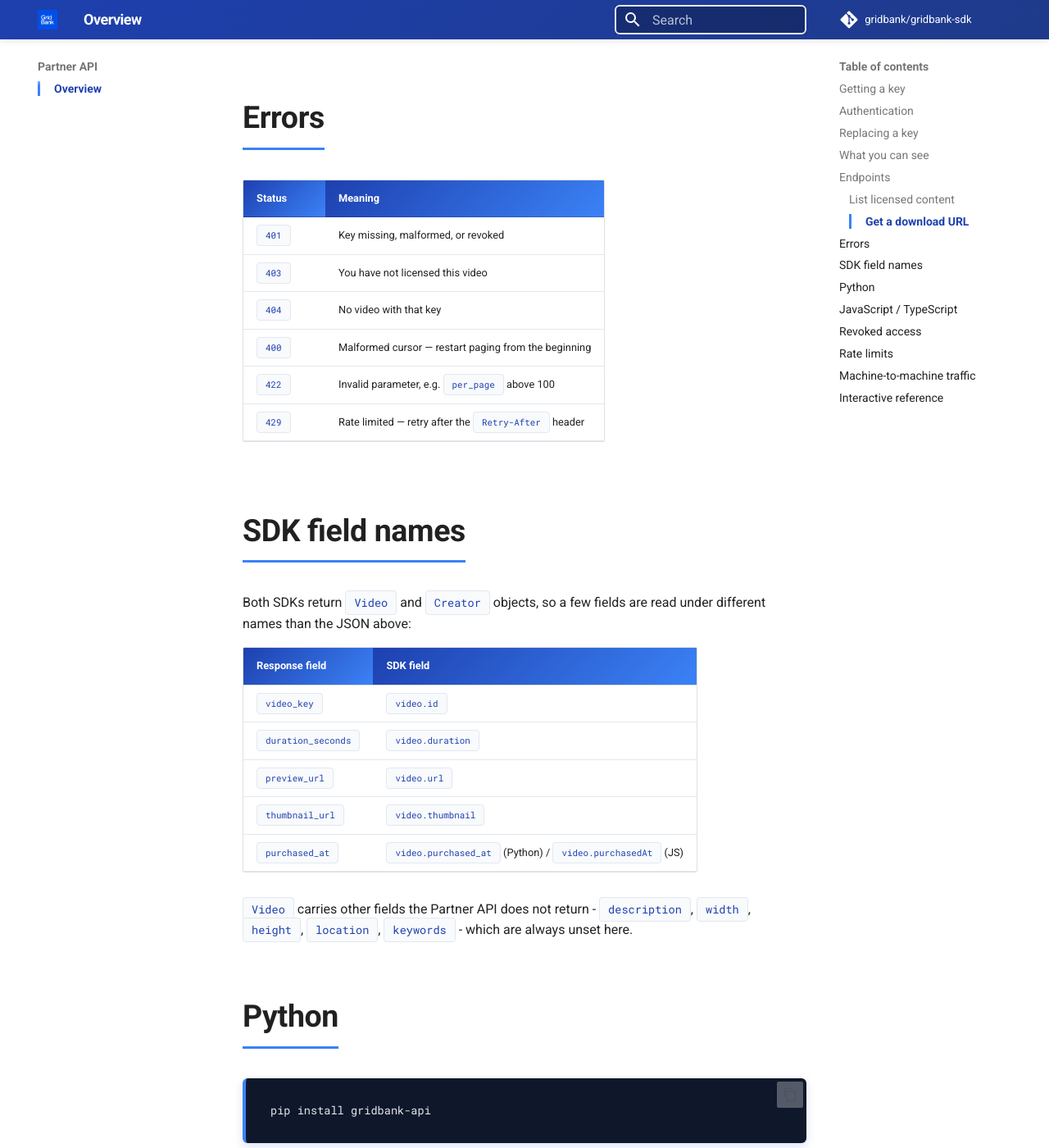
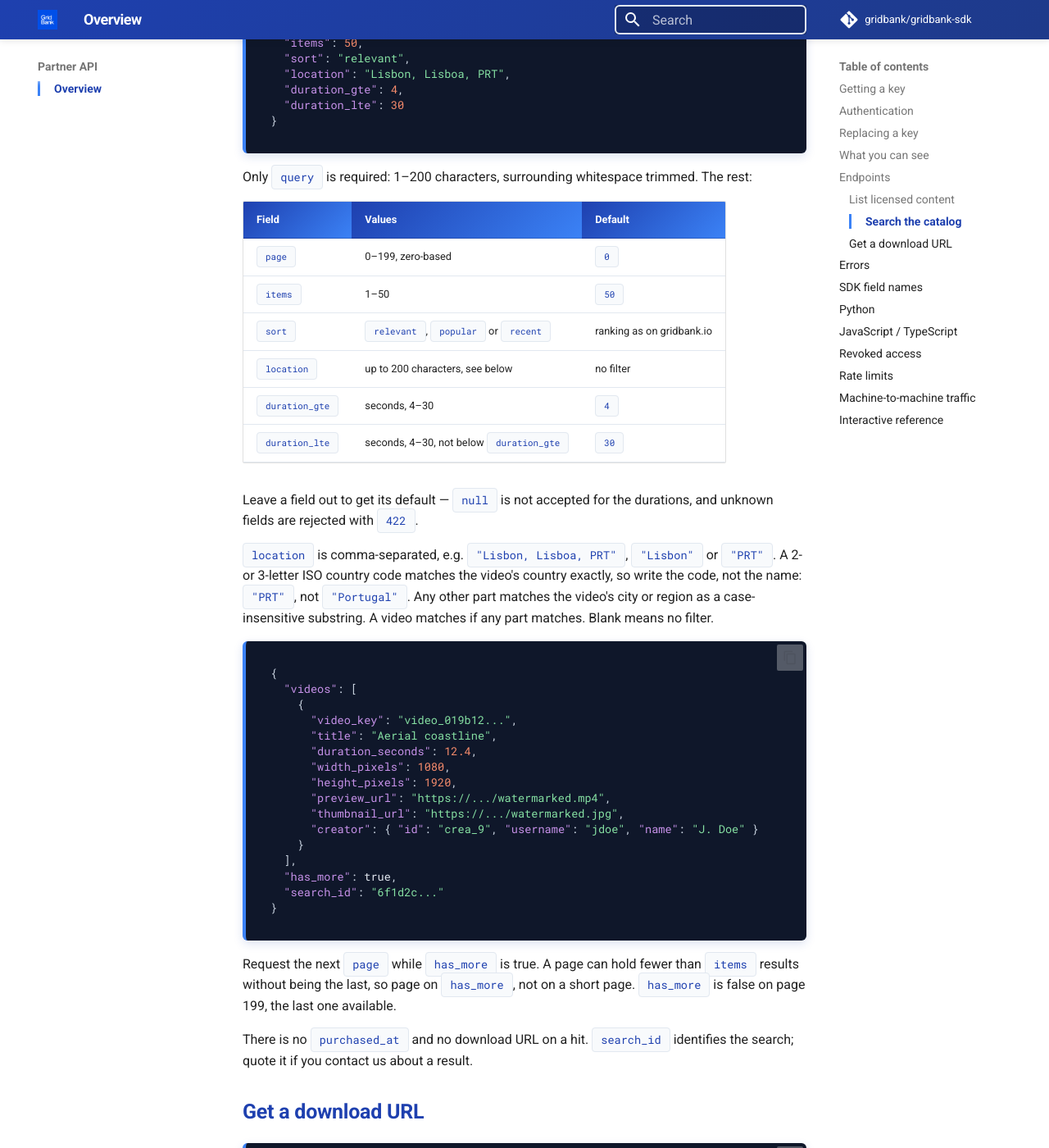
Before and after one commit to GridBank/gridbank-sdk, an MkDocs documentation site: the page built from docs/partner/index.md, in a window 1280 px wide and 1400 px high, scrolled down 2941 px. Shown: the whole window at 82% size. Built offline with MkDocs 1.6.1 and Material for MkDocs 9.7.7, drawn with Linux system fonts in a browser that asks for light colours; comment, search, counter and statistics services are not loaded; some of the changed text lies outside the part shown.

Commit message:
docs(86bc8p7fa): document Partner API catalog search
Endpoint, request fields, location format, paging on has_more (pages can
be short), and the SDK search() calls in the partner guide and READMEs.

Co-Authored-By: Claude Opus 5.5 <noreply@anthropic.com>

````diff
--- a/docs/partner/index.md
+++ b/docs/partner/index.md
@@ -1,6 +1,7 @@
 # Partner API
 
-Read and download the videos your GridBank account has licensed, from your own tools.
+Search the GridBank catalog, and read and download the videos your GridBank account has
+licensed, from your own tools.
 
 ## Getting a key
 
@@ -47,6 +48,10 @@ have **not** licensed returns `403`, even though it exists on GridBank.
 
 Listing and downloading agree: if a clip appears in your content list, you can download it.
 
+Search is different: it covers the whole catalog, with the same results and ranking as
+gridbank.io, including videos you have not licensed. A search hit is a watermarked preview,
+not a licence — downloading one you have not licensed still returns `403`.
+
 ## Endpoints
 
 ### List licensed content
@@ -78,6 +83,70 @@ Newest purchase first. Pass `next_cursor` back as `cursor` for the next page; no
 Treat the cursor as opaque — pass it back unchanged. Its encoding is an implementation
 detail and may change.
 
+### Search the catalog
+
+```
+POST /partner/v1/search
+Content-Type: application/json
+```
+
+```json
+{
+  "query": "aerial coastline",
+  "page": 0,
+  "items": 50,
+  "sort": "relevant",
+  "location": "Lisbon, Lisboa, PRT",
+  "duration_gte": 4,
+  "duration_lte": 30
+}
+```
+
+Only `query` is required: 1–200 characters, surrounding whitespace trimmed. The rest:
+
+| Field | Values | Default |
+|---|---|---|
+| `page` | 0–199, zero-based | `0` |
+| `items` | 1–50 | `50` |
+| `sort` | `relevant`, `popular` or `recent` | ranking as on gridbank.io |
+| `location` | up to 200 characters, see below | no filter |
+| `duration_gte` | seconds, 4–30 | `4` |
+| `duration_lte` | seconds, 4–30, not below `duration_gte` | `30` |
+
+Leave a field out to get its default — `null` is not accepted for the durations, and
+unknown fields are rejected with `422`.
+
+`location` is comma-separated, e.g. `"Lisbon, Lisboa, PRT"`, `"Lisbon"` or `"PRT"`. A 2- or
+3-letter ISO country code matches the video's country exactly, so write the code, not the
+name: `"PRT"`, not `"Portugal"`. Any other part matches the video's city or region as a
+case-insensitive substring. A video matches if any part matches. Blank means no filter.
+
+```json
+{
+  "videos": [
+    {
+      "video_key": "video_019b12...",
+      "title": "Aerial coastline",
+      "duration_seconds": 12.4,
+      "width_pixels": 1080,
+      "height_pixels": 1920,
+      "preview_url": "https://.../watermarked.mp4",
+      "thumbnail_url": "https://.../watermarked.jpg",
+      "creator": { "id": "crea_9", "username": "jdoe", "name": "J. Doe" }
+    }
+  ],
+  "has_more": true,
+  "search_id": "6f1d2c..."
+}
+```
+
+Request the next `page` while `has_more` is true. A page can hold fewer than `items`
+results without being the last, so page on `has_more`, not on a short page. `has_more` is
+false on page 199, the last one available.
+
+There is no `purchased_at` and no download URL on a hit. `search_id` identifies the
+search; quote it if you contact us about a result.
+
 ### Get a download URL
 
 ```
@@ -104,7 +173,7 @@ as often as you like. There is no charge for re-issuing.
 | `403` | You have not licensed this video |
 | `404` | No video with that key |
 | `400` | Malformed cursor — restart paging from the beginning |
-| `422` | Invalid parameter, e.g. `per_page` above 100 |
+| `422` | Invalid parameter, e.g. `per_page` above 100, or an unknown search field |
 | `429` | Rate limited — retry after the `Retry-After` header |
 
 ## SDK field names
@@ -118,10 +187,15 @@ different names than the JSON above:
 | `duration_seconds` | `video.duration` |
 | `preview_url` | `video.url` |
 | `thumbnail_url` | `video.thumbnail` |
+| `width_pixels` | `video.width` |
+| `height_pixels` | `video.height` |
 | `purchased_at` | `video.purchased_at` (Python) / `video.purchasedAt` (JS) |
 
-`Video` carries other fields the Partner API does not return - `description`, `width`,
-`height`, `location`, `keywords` - which are always unset here.
+Search hits leave `purchased_at` unset, and listed content leaves `width` and `height`
+unset. `Video` carries other fields the Partner API does not return - `description`,
+`location`, `keywords` - which are always unset here.
+
+Both SDKs page search for you and yield videos only; `search_id` is not exposed.
 
 ## Python
 
@@ -137,6 +211,10 @@ client = PartnerClient(api_key="apik_...")
 # Pages are fetched as you consume them.
 for video in client.content():
     print(video.id, video.title)
+
+# Searches the whole catalog, licensed or not; pages until has_more is false.
+for video in client.search("aerial coastline", location="Lisbon, PRT", duration_lte=15):
+    print(video.id, video.url)  # a watermarked preview
 
 # Handles the five-minute expiry for you, and streams to disk.
 try:
@@ -169,6 +247,14 @@ const client = new PartnerClient({ apiKey: "apik_..." });
 // Pages are fetched as you consume them.
 for await (const video of client.content()) {
   console.log(video.id, video.title);
+}
+
+// Searches the whole catalog, licensed or not; pages until has_more is false.
+for await (const video of client.search("aerial coastline", {
+  location: "Lisbon, PRT",
+  durationLte: 15,
+})) {
+  console.log(video.id, video.url); // a watermarked preview
 }
 
 try {
````
Also changed, not shown: README.md (+8 -1 lines), js/README.md (+27 -3 lines), python/README.md (+27 -3 lines).
